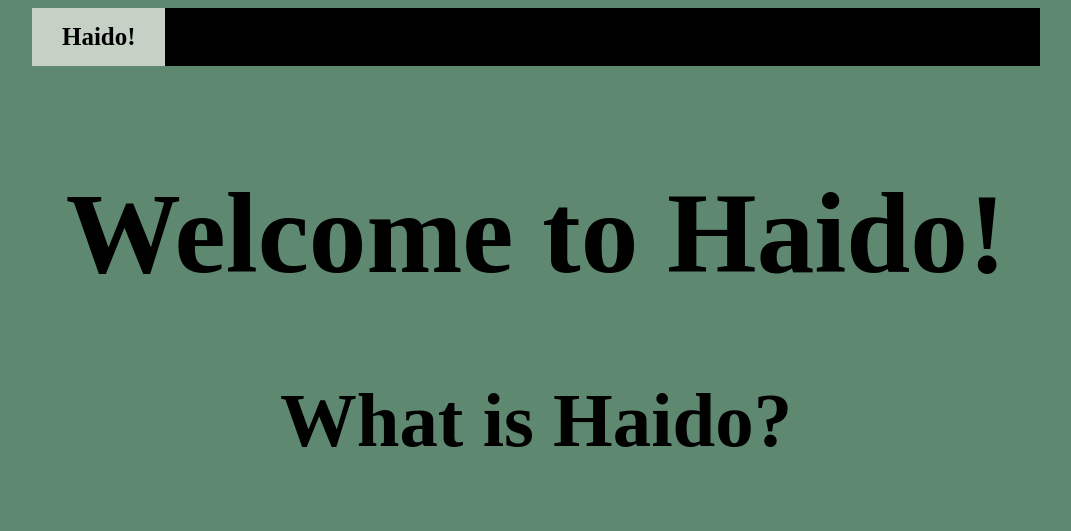
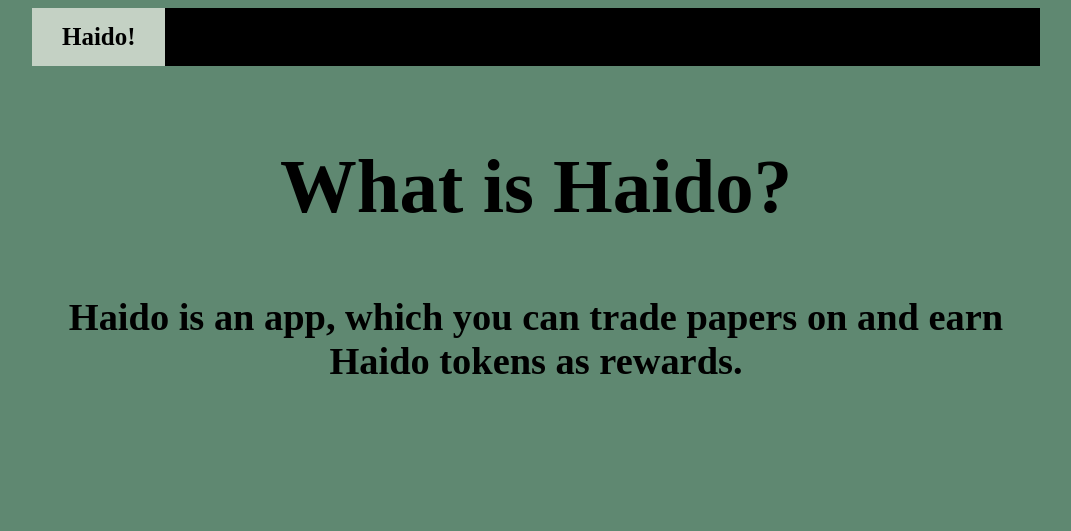
Before and after one commit to metinatmaca/Haido, a Flask app: page / in a window 1280 px wide. Shown: the top 531 px of the page, without its empty margins (104-1175 px from the left). Run offline with Flask 2, Linux system fonts and the light colour scheme.

Commit message:
improvements on the website

```diff
--- a/templates/index.html
+++ b/templates/index.html
@@ -15,8 +15,7 @@
 		<a class="current" href="./" style="float:left;">Haido!</a>
 	</div>
 
-	<h1 style="text-align:center;margin-top:10%;font-size:600%;">Welcome to Haido!</h1>
-	<h2 style="text-align:center;font-size:400%;">What is Haido?</h2>
-	<h3 style="text-align:center;font-size:200%;">Haido is an app, which you can trade papers on and earn Haido tokens as rewards.</h3>
+	<h2 style="text-align:center;font-size:400%;">What is Haido?</h3>
+	<h3 style="text-align:center;font-size:200%;">Haido is an app, which you can trade papers on and earn Haido tokens as rewards.</h4>
 </body>
 </html>
```
